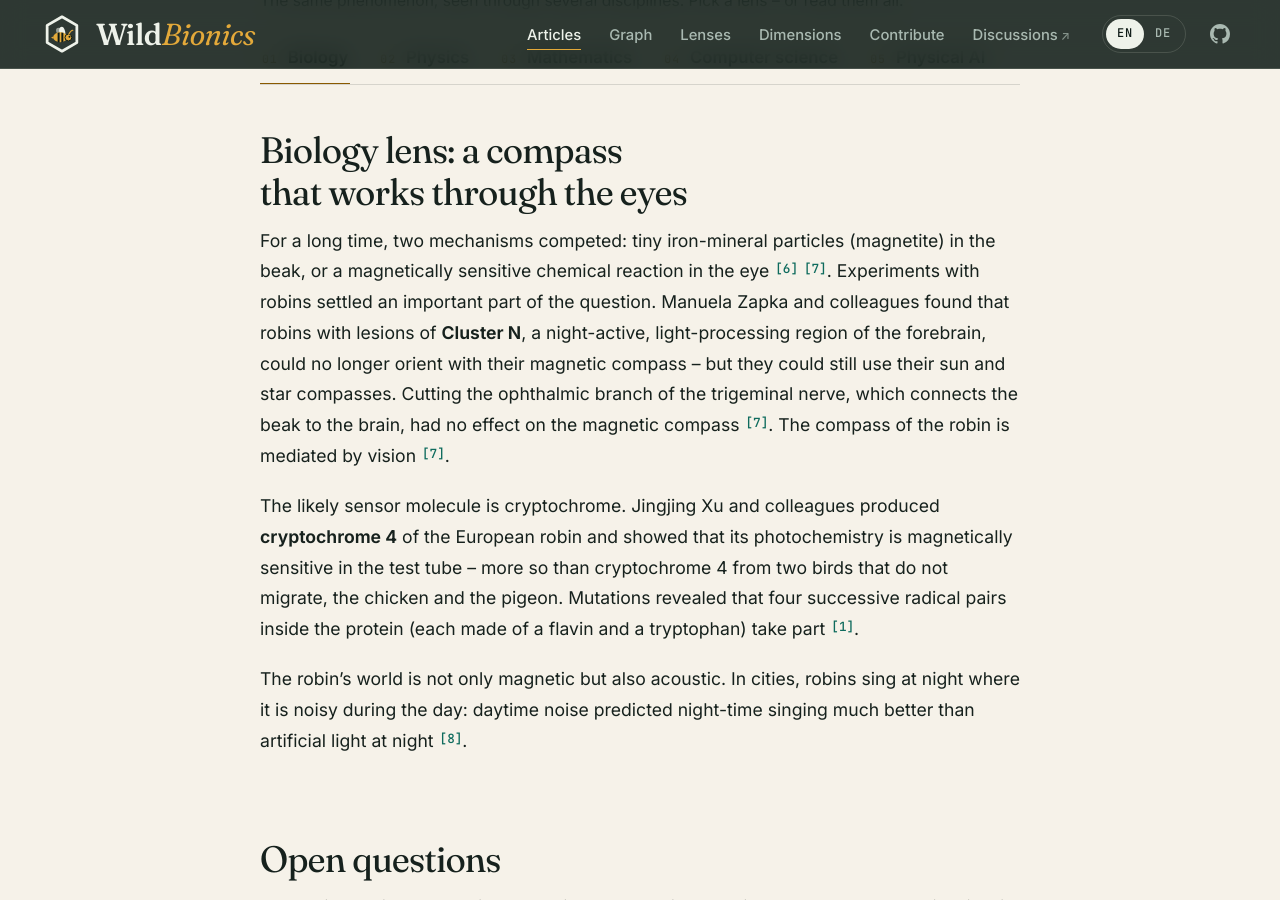
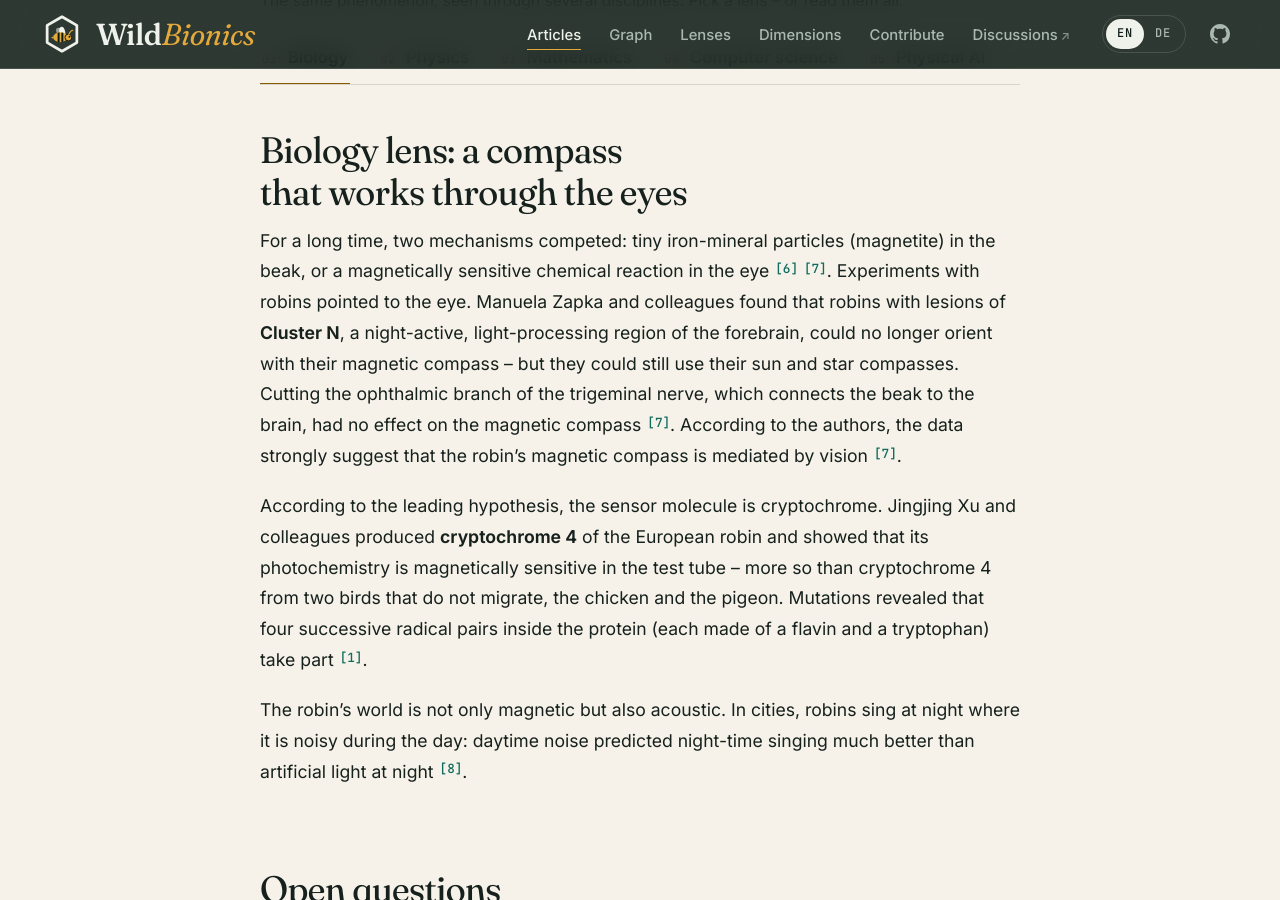
Before and after one commit to hstoecker/wildbionics, a Jekyll site: the page built from _articles/robin-magnetic-compass.en.md, in a window 1280 px wide and 900 px high, scrolled down 2315 px. Built offline with Jekyll 4.4.1, drawn with Linux system fonts in a browser that asks for light colours; some of the changed text lies outside the part shown.

Commit message:
Review fixes (fact-checker): wording as strong as the sources
- Zapka et al.: the data 'strongly suggest' a vision-mediated compass (was stated as fact).
- FAQ: a chemical compass is shown to be feasible (was 'can work as').
- Cryptochrome: 'according to the leading hypothesis' instead of 'likely' / 'probably'
  (text, figure title and description).
- 1.4 MHz: inside the broadband range, below the tested 7 MHz; the link is marked as our inference.

Co-Authored-By: Claude Opus 5.5 <noreply@anthropic.com>

```diff
--- a/_articles/robin-magnetic-compass.en.md
+++ b/_articles/robin-magnetic-compass.en.md
@@ -33,7 +33,7 @@ beings: ["european-robin"]
 lenses: ["biology", "physics", "math", "cs", "physical-ai"]
 key_facts:
   - "European robins have a **magnetic compass that reads the inclination** of Earth's field lines – the angle at which they dip into the ground – not the polarity of the field [2](#ref-2){:.cite}."
-  - "The compass works through the eyes: robins with a lesion in Cluster N, a light-processing brain region, lose their magnetic orientation but keep their sun and star compasses [7](#ref-7){:.cite}."
+  - "The compass appears to work through the eyes: robins with a lesion in Cluster N, a light-processing brain region, lose their magnetic orientation but keep their sun and star compasses [7](#ref-7){:.cite}."
   - "The leading hypothesis is a **quantum effect**: light creates radical pairs in cryptochrome proteins in the retina, and Earth's field (about 50 µT) changes how their electron spins evolve [4](#ref-4){:.cite} [3](#ref-3){:.cite}."
   - "Weak radio-frequency fields disorient robins – including the electromagnetic noise of a city [6](#ref-6){:.cite} [9](#ref-9){:.cite}."
   - "Cryptochrome 4 from the robin is magnetically sensitive in the test tube, more so than the same protein from chicken or pigeon [1](#ref-1){:.cite}."
@@ -47,7 +47,7 @@ faq:
   - q: "Why do robins sing at night in cities?"
     a: "A study of urban European robins found that they sing at night in places that are noisy during the day. Daytime noise predicted night singing much better than artificial light. According to the authors, the robins reduce acoustic interference this way."
   - q: "Can engineers build a compass like the robin's?"
-    a: "Chemists have shown that a synthetic molecule can work as a chemical compass in the laboratory: its radical pair responds to fields of Earth's strength and to their direction. Quantum sensors are a growing field of technology. A robin-like quantum compass for robots or vehicles is still a research idea."
+    a: "Chemists have shown in the laboratory that a chemical compass is feasible: the radical pair of a synthetic molecule responds to fields of Earth's strength and to their direction. Quantum sensors are a growing field of technology. A robin-like quantum compass for robots or vehicles is still a research idea."
 sources:
   - authors: ["Xu, J.", "Jarocha, L. E.", "Zollitsch, T.", "Konowalczyk, M.", "Henbest, K. B.", "Richert, S.", "Golesworthy, M. J.", "Schmidt, J.", "Déjean, V.", "Sowood, D. J. C.", "Bassetto, M.", "Luo, J.", "Walton, J. R.", "Fleming, J.", "Wei, Y.", "Pitcher, T. L.", "Moise, G.", "Herrmann, M.", "Yin, H.", "Wu, H.", "Bartölke, R.", "Käsehagen, S. J.", "Horst, S.", "Dautaj, G.", "Murton, P. D. F.", "Gehrckens, A. S.", "Chelliah, Y.", "Takahashi, J. S.", "Koch, K. W.", "Weber, S.", "Solov’yov, I. A.", "Xie, C.", "Mackenzie, S. R.", "Timmel, C. R.", "Mouritsen, H.", "Hore, P. J."]
     year: 2021
@@ -146,9 +146,9 @@ How does a bird sense a field as weak as Earth's, about 50 microtesla [3](#ref-3
 
 ## Biology lens: a compass that works through the eyes
 
-For a long time, two mechanisms competed: tiny iron-mineral particles (magnetite) in the beak, or a magnetically sensitive chemical reaction in the eye [6](#ref-6){:.cite} [7](#ref-7){:.cite}. Experiments with robins settled an important part of the question. Manuela Zapka and colleagues found that robins with lesions of **Cluster N**, a night-active, light-processing region of the forebrain, could no longer orient with their magnetic compass – but they could still use their sun and star compasses. Cutting the ophthalmic branch of the trigeminal nerve, which connects the beak to the brain, had no effect on the magnetic compass [7](#ref-7){:.cite}. The compass of the robin is mediated by vision [7](#ref-7){:.cite}.
+For a long time, two mechanisms competed: tiny iron-mineral particles (magnetite) in the beak, or a magnetically sensitive chemical reaction in the eye [6](#ref-6){:.cite} [7](#ref-7){:.cite}. Experiments with robins pointed to the eye. Manuela Zapka and colleagues found that robins with lesions of **Cluster N**, a night-active, light-processing region of the forebrain, could no longer orient with their magnetic compass – but they could still use their sun and star compasses. Cutting the ophthalmic branch of the trigeminal nerve, which connects the beak to the brain, had no effect on the magnetic compass [7](#ref-7){:.cite}. According to the authors, the data strongly suggest that the robin's magnetic compass is mediated by vision [7](#ref-7){:.cite}.
 
-The likely sensor molecule is cryptochrome. Jingjing Xu and colleagues produced **cryptochrome 4** of the European robin and showed that its photochemistry is magnetically sensitive in the test tube – more so than cryptochrome 4 from two birds that do not migrate, the chicken and the pigeon. Mutations revealed that four successive radical pairs inside the protein (each made of a flavin and a tryptophan) take part [1](#ref-1){:.cite}.
+According to the leading hypothesis, the sensor molecule is cryptochrome. Jingjing Xu and colleagues produced **cryptochrome 4** of the European robin and showed that its photochemistry is magnetically sensitive in the test tube – more so than cryptochrome 4 from two birds that do not migrate, the chicken and the pigeon. Mutations revealed that four successive radical pairs inside the protein (each made of a flavin and a tryptophan) take part [1](#ref-1){:.cite}.
 
 The robin's world is not only magnetic but also acoustic. In cities, robins sing at night where it is noisy during the day: daytime noise predicted night-time singing much better than artificial light at night [8](#ref-8){:.cite}.
 
@@ -162,7 +162,7 @@ An electron behaves like a tiny magnet; its magnetic property is called **spin**
 
 The radical-pair model does not need thermal equilibrium. Light creates the pair, and what matters is how the field changes the **spin dynamics** during the short life of the pair – the simulation in the computer science lens contains no temperature at all, and still the field changes the outcome. Theoretical work showed that fields of Earth's strength can change the reaction yield, and that the change depends on how the radical pair is aligned with the field, if the coupling of an electron to nearby nuclear spins – the hyperfine coupling – is anisotropic [5](#ref-5){:.cite}. In the laboratory, a synthetic molecule built of a carotenoid, a porphyrin and a fullerene showed exactly this: the lifetime of its radical pair changed in fields of 50 µT or less, and the response depended on the field's direction [3](#ref-3){:.cite}.
 
-**A test with radio waves.** If the compass relies on spins, oscillating magnetic fields at the right frequencies should disturb it. Thorsten Ritz and colleagues exposed robins to weak radio-frequency fields: a broadband field (0.1–10 MHz) or a 7-MHz field disoriented the birds. With the 7-MHz field the effect depended on the angle: parallel to Earth's field the birds oriented normally, at 24° or 48° they were disoriented – consistent with a resonance on the transitions between singlet and triplet states [6](#ref-6){:.cite}. In Earth's field an electron spin precesses at about 1.4 MHz – right within this frequency range.
+**A test with radio waves.** If the compass relies on spins, oscillating magnetic fields at the right frequencies should disturb it. Thorsten Ritz and colleagues exposed robins to weak radio-frequency fields: a broadband field (0.1–10 MHz) or a 7-MHz field disoriented the birds. With the 7-MHz field the effect depended on the angle: parallel to Earth's field the birds oriented normally, at 24° or 48° they were disoriented – consistent with a resonance on the transitions between singlet and triplet states [6](#ref-6){:.cite}. In Earth's field an electron spin precesses at about 1.4 MHz – inside the broadband range that disturbed the birds, though below the single frequency of 7 MHz that was tested; that the two are connected is our inference, not a result of the study.
 
 **City noise.** Svenja Engels and colleagues found that robins could not use their magnetic compass in unscreened wooden huts on the campus of the University of Oldenburg. In huts screened with grounded aluminium, which weakened the electromagnetic noise between 50 kHz and 5 MHz by about two orders of magnitude, the birds oriented again – and lost it as soon as the grounding was removed or noise was added. The tests were fully double-blinded [9](#ref-9){:.cite}.
 
--- a/_data/source_notes/robin-magnetic-compass.yml
+++ b/_data/source_notes/robin-magnetic-compass.yml
@@ -32,7 +32,7 @@
 "10.1038/nature08528":
   read: "Abstract (PubMed)"
   claims:
-    - "Robins with bilateral Cluster N lesions lose magnetic-compass orientation but keep sun and star compass; cutting the ophthalmic branch of the trigeminal nerve has no effect; vision-mediated compass; Cluster N is night-active and light-processing"
+    - "Robins with bilateral Cluster N lesions lose magnetic-compass orientation but keep sun and star compass; cutting the ophthalmic branch of the trigeminal nerve has no effect; the data 'strongly suggest' a vision-mediated compass; Cluster N is night-active and light-processing"
 "10.1103/RevModPhys.89.035002":
   read: "Abstract (OpenAlex)"
   claims:
```
Also changed, not shown: _articles/robin-magnetic-compass.de.md (+5 -5 lines), _data/i18n.yml (+4 -4 lines).
